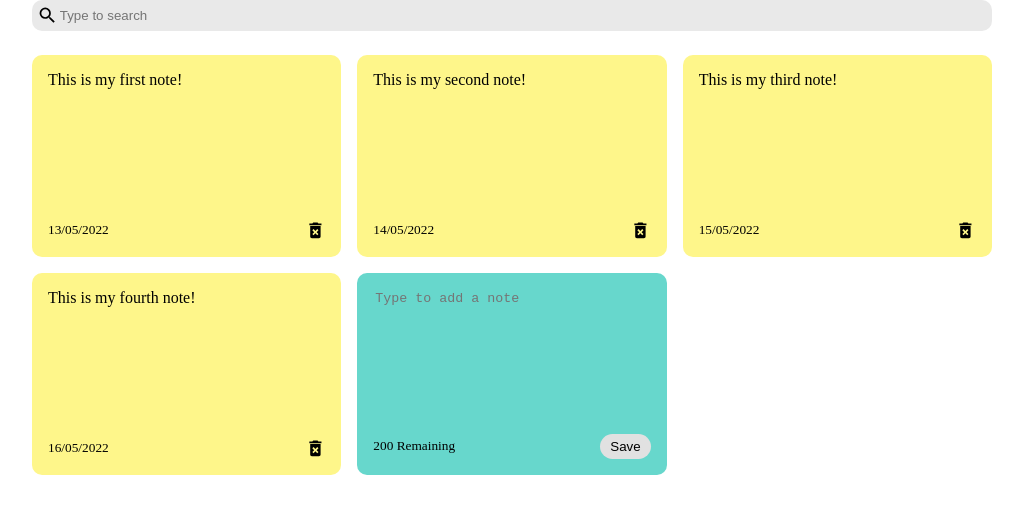
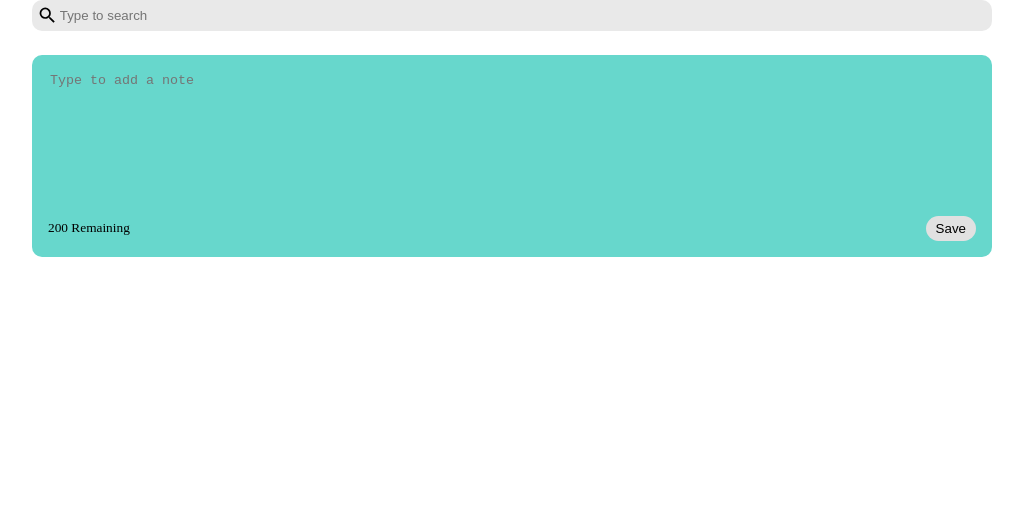
Before and after one commit to Zack1808/note-app, a React (Create React App) app: page / in a window 1280 px wide. Shown: the top 514 px of the page, without its empty margins (128-1151 px from the left). Built offline with nearby package versions, Linux system fonts and the light colour scheme.

Commit message:
Added text filtering for Search

```diff
--- a/src/components/App.js
+++ b/src/components/App.js
@@ -11,28 +11,8 @@ import Search from './Search';
 // Creating the App component
 const App = () =>{
 
-    const [notes, setNotes] = useState([
-        {
-            id: nanoId(),
-            text: "This is my first note!",
-            date: "13/05/2022",
-        },
-        {
-            id: nanoId(),
-            text: "This is my second note!",
-            date: "14/05/2022",
-        },
-        {
-            id: nanoId(),
-            text: "This is my third note!",
-            date: "15/05/2022",
-        },
-        {
-            id: nanoId(),
-            text: "This is my fourth note!",
-            date: "16/05/2022",
-        },
-    ]);
+    const [notes, setNotes] = useState([]);
+    const [search, setSearch] = useState("")
 
     const addNote = (text) => {
         const date = new Date();
@@ -52,8 +32,8 @@ const App = () =>{
 
     return(
         <div className="container">
-            <Search />
-            <NotesList notes={notes} handleAddNote={addNote} handleDeleteNote={deleteNote} />
+            <Search search={search} setSearch={setSearch} />
+            <NotesList notes={notes.filter(note => note.text.toLowerCase().includes(search.toLowerCase()))} handleAddNote={addNote} handleDeleteNote={deleteNote} />
         </div>
     )
 }
--- a/src/components/Search.js
+++ b/src/components/Search.js
@@ -5,11 +5,11 @@ import {MdSearch} from 'react-icons/md'
 import '../css/Search.css';
 
 // Creating the Search comopnent
-const Search = () => {
+const Search = ({ search, setSearch }) => {
     return(
         <div className="search">
             <MdSearch className="search-icons" size="1.3em" />
-            <input type="text" placeholder='Type to search' />
+            <input value={search} onChange={e => setSearch(e.target.value)} type="text" placeholder='Type to search' />
         </div>
     )
 }
```
